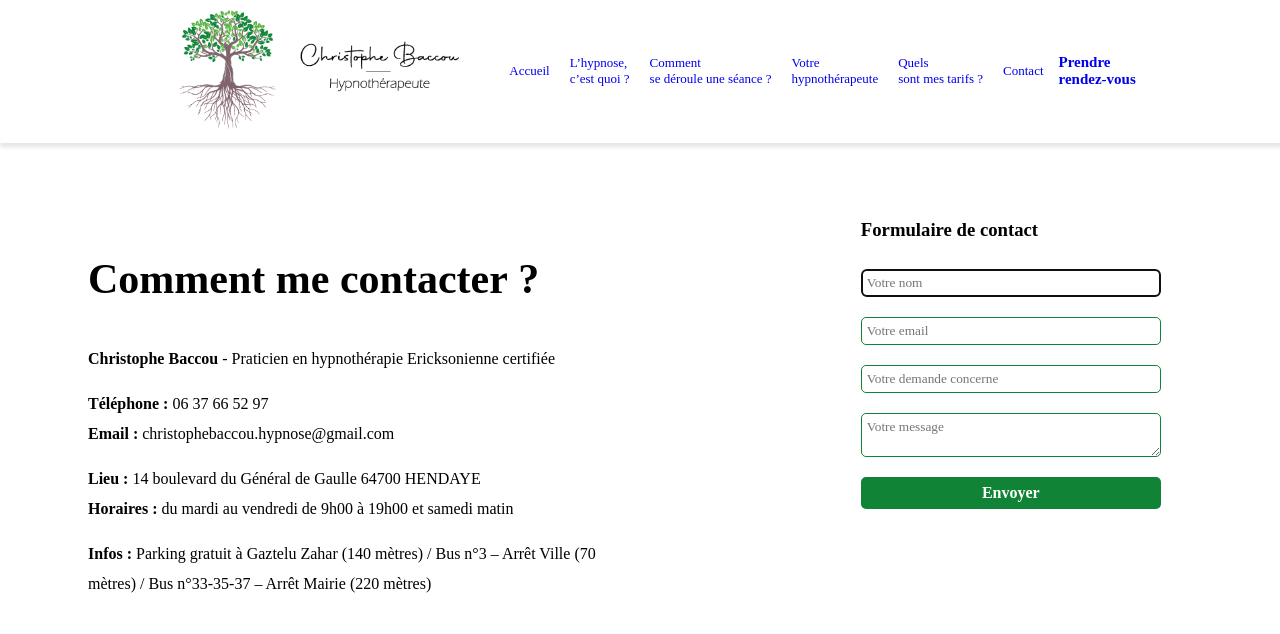
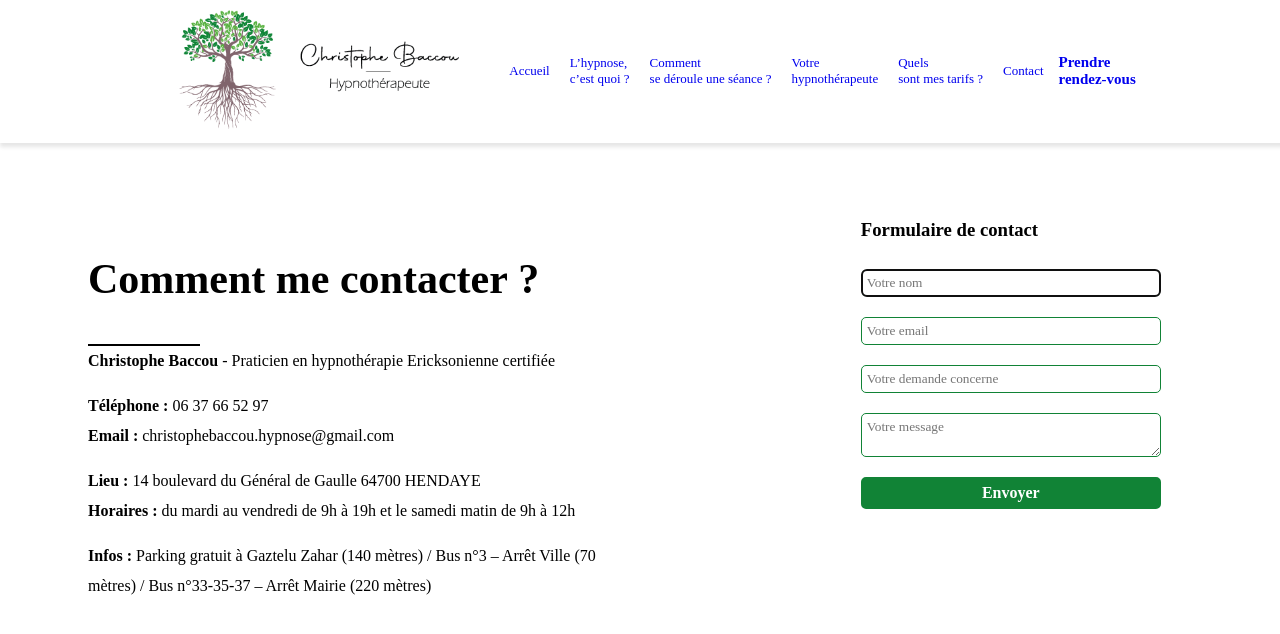
Before and after one commit to nicoriera/hypnose-frontend, a React (Create React App) app: page /contact in a window 1280 px wide. Shown: the top 634 px of the page. Built offline with nearby package versions, Linux system fonts and the light colour scheme.

Commit message:
update accueil link en savoir plus section pourquoi

```diff
--- a/src/App.css
+++ b/src/App.css
@@ -274,15 +274,18 @@ justify-content: center;
   display: flex;
   flex-direction: column;
   align-items: center;
-  justify-content: center;
-  margin: 0 20px;
-  width: 20%;
+  margin: 0 50px;
+  width: 15vw;
 }
 .accueil-pourquoi-bloc img {
   height: 150px;
   width: 150px;
   border-radius: 50%;
   object-fit: cover;
+}
+.accueil-pourquoi-link:hover{
+  font-weight: bold;
+  color: var(--bloc-bg-color);
 }
 /* PRESENTATION */
 
--- a/src/pages/Accueil.js
+++ b/src/pages/Accueil.js
@@ -109,11 +109,13 @@ const Accueil = () => {
                     alt="trouble_alimentaire"
                     text="Gestion du trouble alimentaire"
                     />
+                    <Link className="accueil-pourquoi-link" to="/presentation" target="_blank">
                     <Pourquoi
                     picture={PicturePlus}
                     alt="en_savoir_plus"
                     text="En savoir plus"
                     />
+                    </Link>
                   </div>
                 </div>
 
@@ -158,6 +160,7 @@ const Accueil = () => {
           <div className="accueil-infos-contact">
           <div className="accueil-info-christophe">
             <h2>Comment me contacter ?</h2>
+            <div className="trait"></div>
             <div><span className="bold">Christophe Baccou</span><span> - Praticien en hypnothérapie Ericksonienne certifiée</span></div>
             <div className="info-christophe-contact">
               <div><span className="bold">Téléphone : </span><span>06 37 66 52 97</span></div>
@@ -165,7 +168,7 @@ const Accueil = () => {
             </div>
             <div className="info-christophe-venir">
               <div><span className="bold">Lieu : </span><span>14 boulevard du Général de Gaulle 64700 HENDAYE </span></div>
-              <div><span className="bold">Horaires : </span><span>du lundi au vendredi de XXh à XXh et samedi matin de XXh à XXh </span></div>
+              <div><span className="bold">Horaires : </span><span>du mardi au vendredi de 9h à 19h et le samedi matin de 9h à 12h</span></div>
             </div>
             <div><span className="bold">Infos : </span><span>Parking gratuit à Gaztelu Zahar (140 mètres) / Bus n°3 – Arrêt Ville (70 mètres) / Bus n°33-35-37 – Arrêt Mairie (220 mètres) </span></div>
             </div>
--- a/src/pages/Contact.js
+++ b/src/pages/Contact.js
@@ -50,14 +50,17 @@ const Contact = () => {
         <div className="infos-contact">
           <div className="info-christophe">
             <h2>Comment me contacter ?</h2>
-            <div><span className="bold">Christophe Baccou</span><span> - Praticien en hypnothérapie Ericksonienne certifiée</span></div>
+            <div className="trait"></div>
+            <div>
+            <span className="bold">Christophe Baccou</span><span> - Praticien en hypnothérapie Ericksonienne certifiée</span>
+            </div>
             <div className="info-christophe-contact">
               <div><span className="bold">Téléphone : </span><span>06 37 66 52 97</span></div>
               <div><span className="bold">Email : </span><span>christophebaccou.hypnose@gmail.com</span></div>
             </div>
             <div className="info-christophe-venir">
               <div><span className="bold">Lieu : </span><span>14 boulevard du Général de Gaulle 64700 HENDAYE </span></div>
-              <div><span className="bold">Horaires : </span><span>du mardi au vendredi de 9h00 à 19h00 et samedi matin</span></div>
+              <div><span className="bold">Horaires : </span><span>du mardi au vendredi de 9h à 19h et le samedi matin de 9h à 12h</span></div>
             </div>
             <div><span className="bold">Infos : </span><span>Parking gratuit à Gaztelu Zahar (140 mètres) / Bus n°3 – Arrêt Ville (70 mètres) / Bus n°33-35-37 – Arrêt Mairie (220 mètres) </span></div>
             </div>
```
